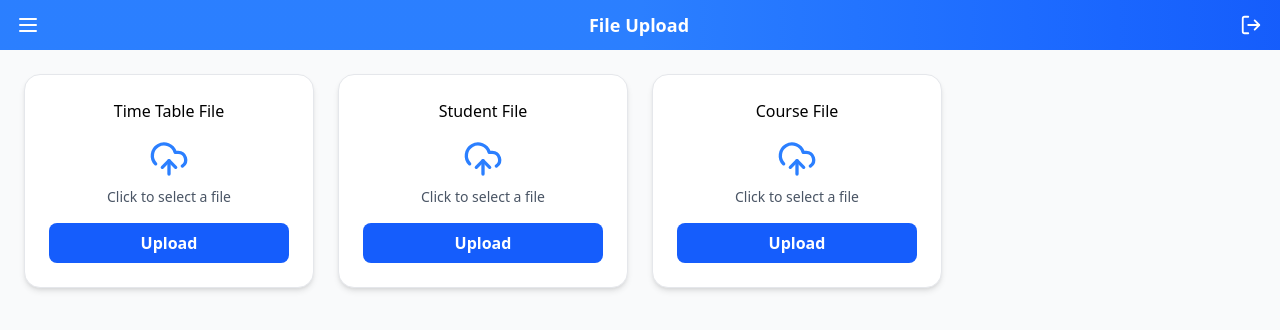
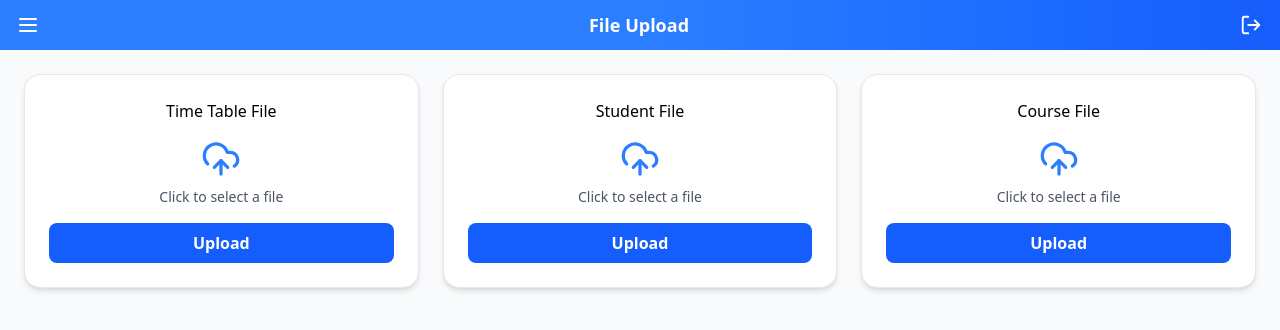
Before and after one commit to MohamedJainulHaneef/aalim_client, a React (Vite) app: page /layout/1/fileUpload in a window 1280 px wide. Shown: the top 330 px of the page. Built offline with nearby package versions, Linux system fonts and the light colour scheme; no server answers.

Commit message:
File Grid

```diff
--- a/src/pages/FileUpload.jsx
+++ b/src/pages/FileUpload.jsx
@@ -76,7 +76,7 @@
 
     return (
         <div className="min-h-screen bg-gray-50 p-6">
-            <div className="grid grid-cols-1 sm:grid-cols-4 gap-6 w-full">
+            <div className="grid grid-cols-1 sm:grid-cols-3 gap-6 w-full">
                 <div className="bg-white p-6 rounded-2xl shadow-md border border-gray-200 flex flex-col items-center gap-4 hover:shadow-lg transition">
                     <p>Time Table File</p>
                     <label className="w-full text-center cursor-pointer">
```
